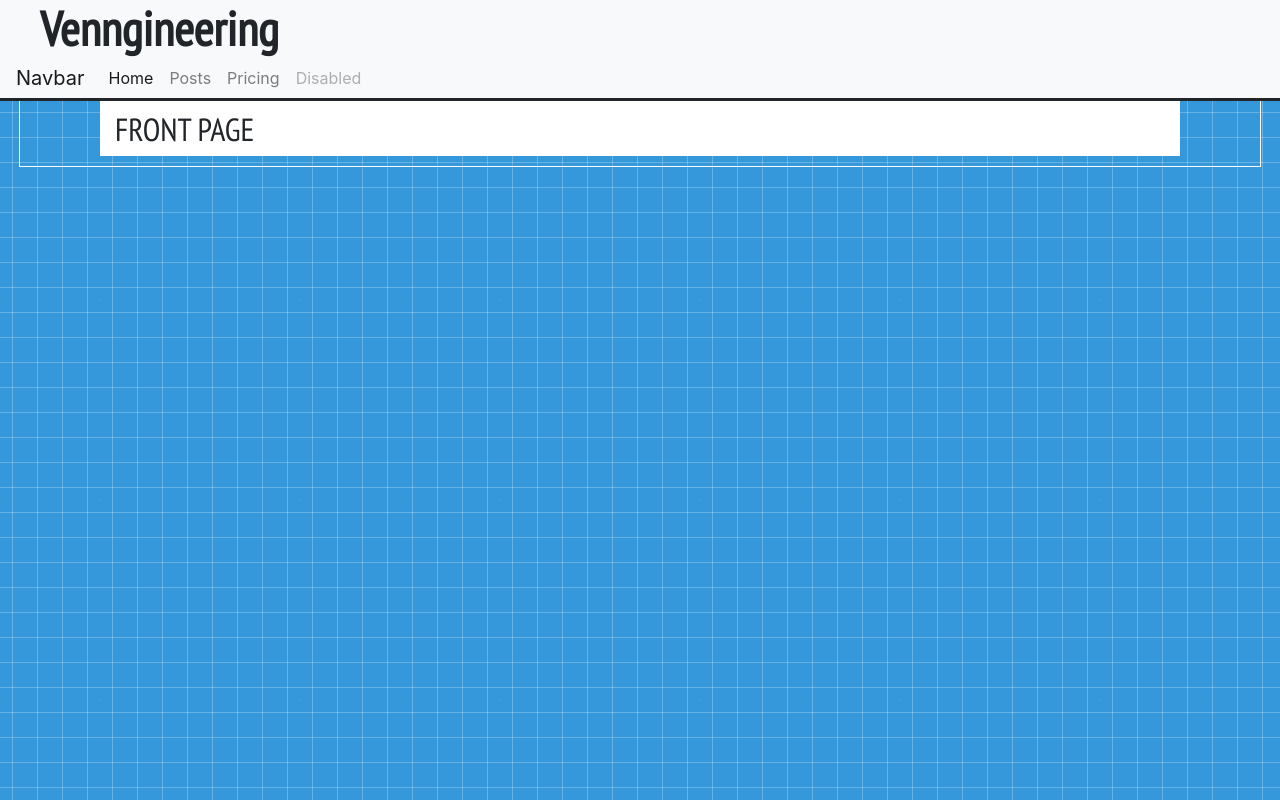
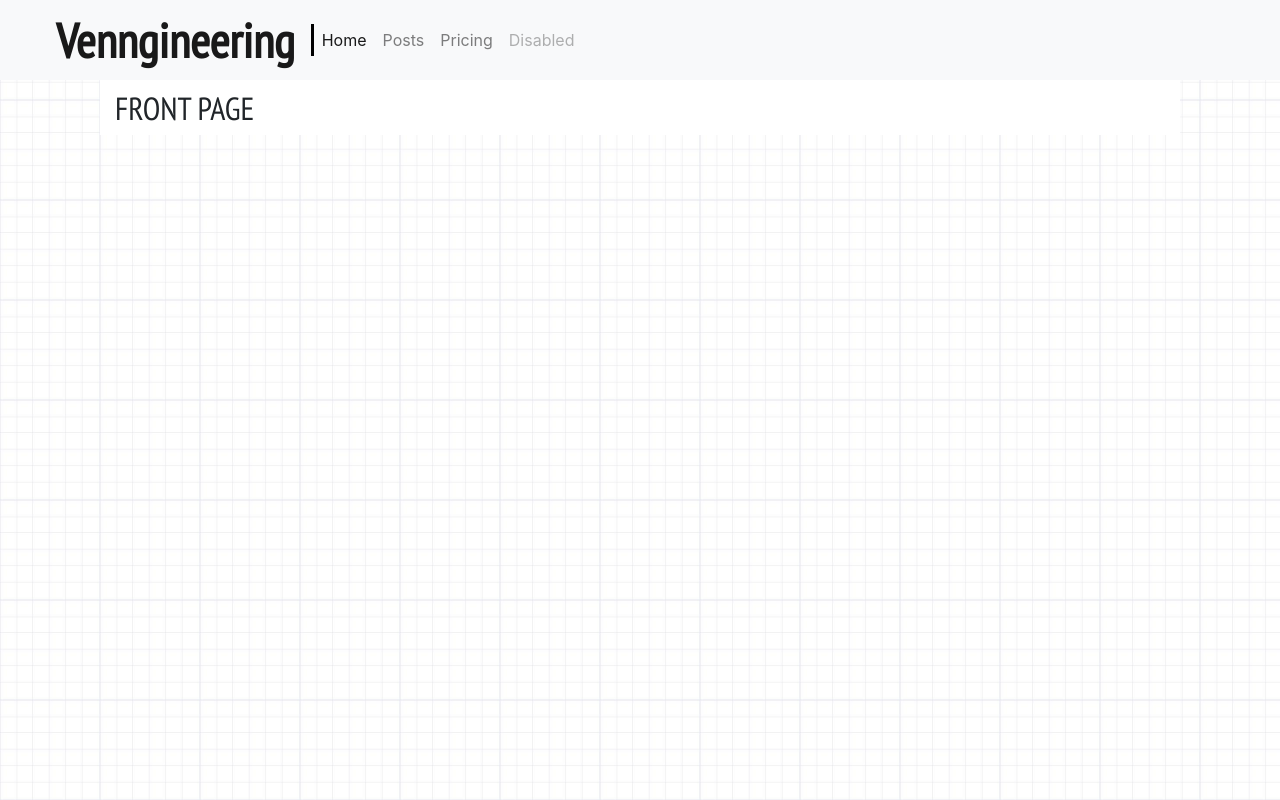
Before and after one commit to sirvenny/venngineering, a Django app: page / in a window 1280 px wide. Run offline with Django 3.2, Linux system fonts and the light colour scheme; some libraries are stand-ins or nearby versions.

Commit message:
changed css - navbar and brand on one line, updated background

```diff
--- a/blog/static/css/blog.css
+++ b/blog/static/css/blog.css
@@ -16,12 +16,12 @@
 }
 
 body{
-  background-image: url('/static/images/blueprint-pattern.png');
+  background-image: url('/static/images/grid1.jpg');
   background-size: 100px 100px;
 }
 
 #center_container{
-  outline: 1px solid white;
+  /* outline: 1px solid white; */
   background: transparent;
   margin-right: 20px;
   margin-left: 20px;
@@ -31,10 +31,27 @@ body{
 }
 
 .navbar{
-  padding-top: 0px;
-  padding-bottom: 0px;
+  padding-top: 4px;
+  padding-bottom: 4px;
   margin-bottom: -1px;
-  border-bottom: solid;
+  border-bottom: none;
+
+}
+
+.navbar-brand {
+  padding-top: 0;
+  padding-bottom: 0;
+}
+
+.navbar-nav {
+  padding-top: 4px;
+  padding-bottom: 4px;
+  border-left: black solid;
+}
+
+.navbar-nav a {
+  padding-top: 0;
+  padding-bottom: 0;
 }
 
 h1 a {
--- a/blog/templates/blog/base.html
+++ b/blog/templates/blog/base.html
@@ -11,22 +11,23 @@
     </head>
     <body>
       <div class="page-header">
-          <h1><a href="/">Venngineering</a></h1>
-      </div>
+          <!-- <h1><a href="/">Venngineering</a></h1> -->
+
         <nav class="navbar navbar-expand-lg navbar-light bg-light">
-        <a class="navbar-brand" href="#">Navbar</a>
+          <h1 class="navbar-brand" href="/">Venngineering</h1>
           <button class="navbar-toggler" type="button" data-toggle="collapse" data-target="#navbarNavAltMarkup" aria-controls="navbarNavAltMarkup" aria-expanded="false" aria-label="Toggle navigation">
             <span class="navbar-toggler-icon"></span>
           </button>
           <div class="collapse navbar-collapse" id="navbarNavAltMarkup">
             <div class="navbar-nav">
-            <a class="nav-item nav-link active" href="#">Home <span class="sr-only">(current)</span></a>
+              <a class="nav-item nav-link active" href="/">Home <span class="sr-only">(current)</span></a>
               <a class="nav-item nav-link" href="/posts">Posts</a>
               <a class="nav-item nav-link" href="#">Pricing</a>
               <a class="nav-item nav-link disabled" href="#">Disabled</a>
             </div>
           </div>
         </nav>
+      </div>
 
 
         <div class="content container" id="center_container">
--- a/blog/templates/blog/static/css/blog.css
+++ b/blog/templates/blog/static/css/blog.css
@@ -7,6 +7,10 @@ h1 a {
   background-color: #ff9400;
   margin-top: 0;
   padding: 20px 20px 20px 40px;
+}
+
+.navbar {
+  border-bottom: none;
 }
 
 .page-header h1, .page-header h1 a, .page-header h1 a:visited, .page-header h1 a:active{
```
Also changed, not shown: blog/static/images/grid1.jpg (added). Lines whose indentation alone changed are shown as unchanged.
